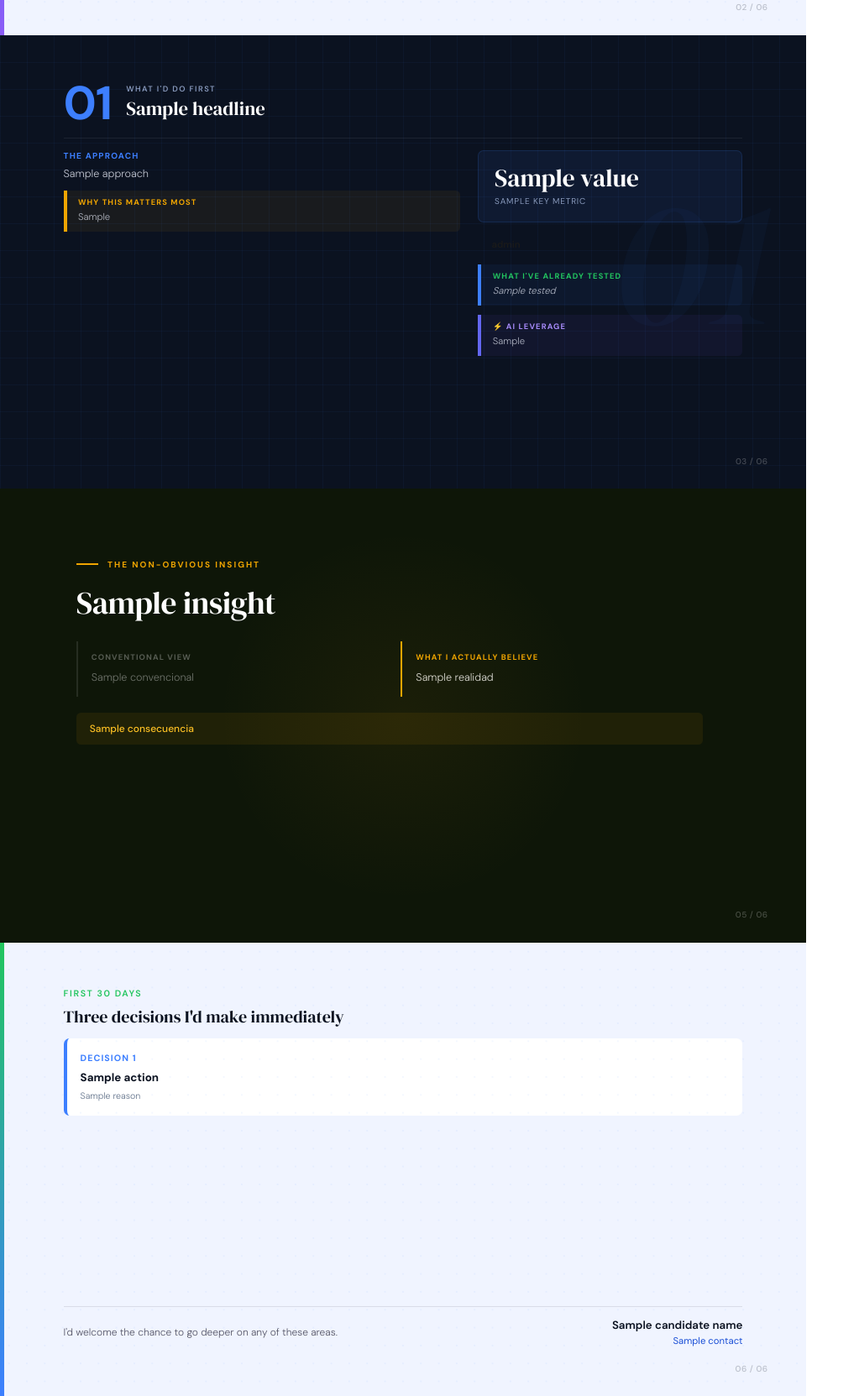
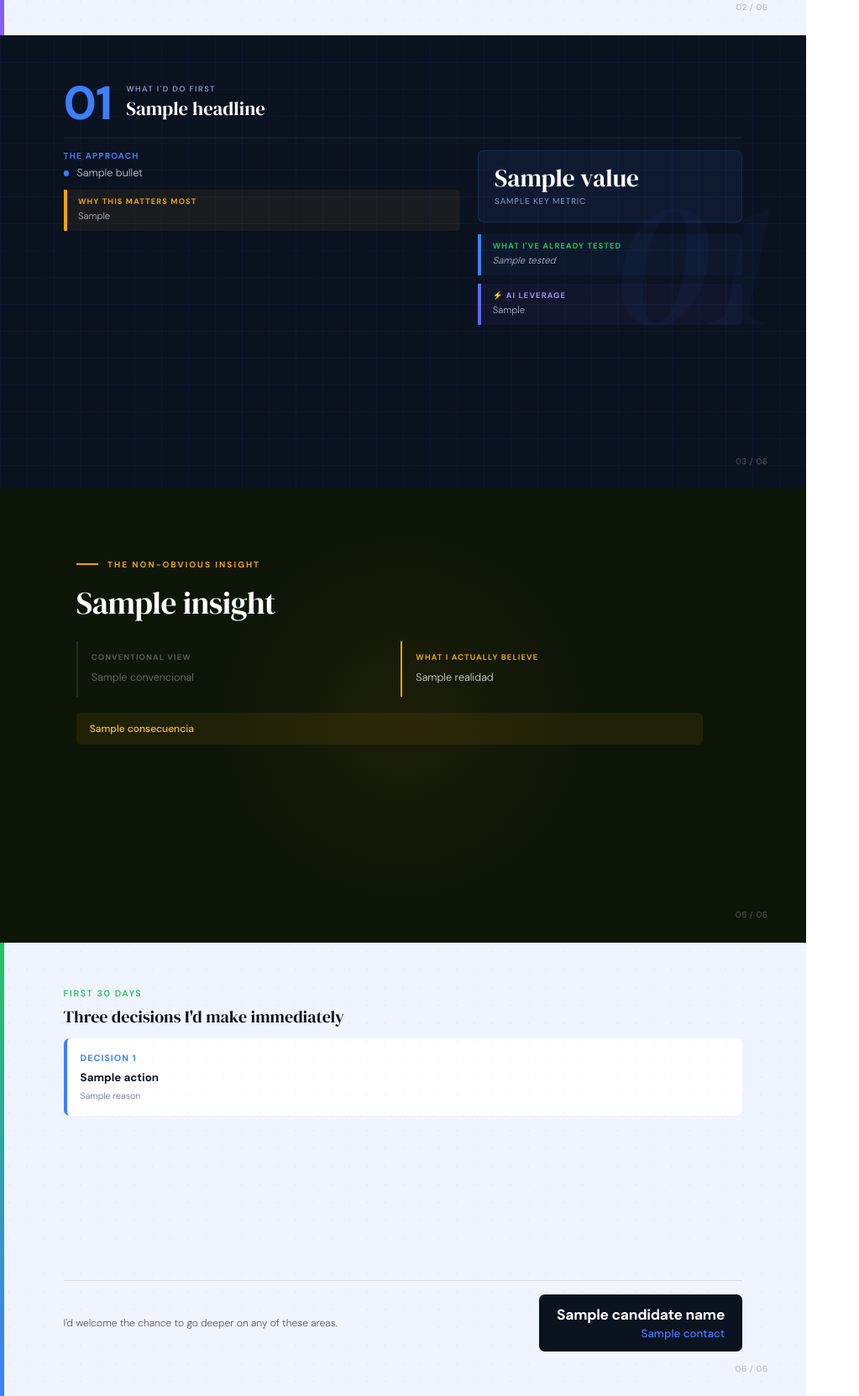
Before and after one commit to otjaime/Case-Study, a FastAPI app: template templates/slides.html in a window 1280 px wide. Shown: the part 1039-2702 px from the top of the page at 84% size, without its empty margins (0-1023 px from the left). Run offline with FastAPI, Linux system fonts and the light colour scheme; the template is opened without the code that fills it: most values are stand-ins (such as "Sample title", 1, 10 or a date in 2020).

Commit message:
Polish slide deck: approach bullets, remove match badges, enlarge close card
Three presentation fixes from 91/100 feedback:
- Approach: paragraph → 3 short bullets (max 15 words each) with blue dot markers
- Match level: remove orphaned badges from action slides (Experience Match slide gone)
- Close: wrap name/email in dark card (13pt name, 10pt blue email) for visual anchor
Haiku normalization handles old approach format gracefully.

Co-Authored-By: Claude <noreply@anthropic.com>

```diff
--- a/deck.py
+++ b/deck.py
@@ -563,11 +563,14 @@ Respond ONLY with valid JSON matching this schema:
   "actions": [
     {{
       "headline": "the PROBLEM being solved — active voice, max 8 words",
-      "approach": "3-4 sentence paragraph: what you'd build/change/launch and in what sequence. Be specific — name channels, tools, frameworks.",
+      "approach_bullets": [
+        "Bullet 1: what to build/change — max 15 words. Name the channel, tool, or framework.",
+        "Bullet 2: second move — max 15 words. Name the mechanism or metric.",
+        "Bullet 3: validation step — max 15 words. Name the timeline or expected outcome."
+      ],
       "por_que": "one sentence: what happens to the business if this isn't fixed. Consequence framing — name the metric that degrades.",
       "tested": "one sentence: candidate's prior experience evidence. Format: 'At [Company], [action] → [result]'. Empty string ONLY if truly no evidence.",
       "ai_callout": "one sentence: [AI tool/category] for [specific use case] → [expected impact]. Empty string only if no AI angle applies.",
-      "match_level": "alto | medio | bajo | ninguno",
       "key_metric": {{
         "value": "the single most important number for this problem",
         "label": "what it measures (max 5 words)"
@@ -594,13 +597,11 @@ EXTRACTION RULES:
 - actions: extract exactly 2 (the two most impactful problems). The headline must be the
   PROBLEM being solved, not the deliverable. ORDERING: preserve the document's order — the
   problem with the most severe near-term business consequences comes first.
-- approach: write as a paragraph (3-4 sentences), NOT bullet points. Describe what to build,
-  which channels/tools/frameworks to use, and in what sequence. This is the main body of
-  the slide — it needs to feel like a concrete plan of attack.
+- approach_bullets: exactly 3 items. Each is one concrete action (max 15 words).
+  NOT prose sentences — shorthand like "Deploy geo-holdout tests across top 5 DMAs for incrementality."
+  Each bullet should layer a different dimension: channel/tool, mechanism/metric, timeline/outcome.
 - por_que: frame as consequence of NOT acting. "Without this, [metric] degrades by [amount]."
   NOT "This will improve [metric]."
-- match_level: concrete past results = "alto", methodology transfer = "medio",
-  adjacent experience = "bajo", benchmarks/reasoning only = "ninguno".
 - tested: extract SPECIFIC past experience. Look for "What I've already tested",
   "Related experience", or any sentence citing a company name + action + result.
   This is critical for credibility — search thoroughly.
@@ -682,6 +683,12 @@ async def _condense_for_slides(markdown: str, jd_text: str = "") -> dict | None:
                         console.print(f"  [yellow]Warning: action {i+1} has no tested evidence[/yellow]")
                     if not act.get("ai_callout"):
                         console.print(f"  [yellow]Warning: action {i+1} has no ai_callout[/yellow]")
+                    # Normalize: if Haiku returned old "approach" string, split into bullets
+                    if "approach_bullets" not in act and "approach" in act:
+                        sentences = re.split(r'(?<=[.!?])\s+', act["approach"])
+                        act["approach_bullets"] = [_truncate_words(s, 15) for s in sentences[:3]]
+                    if not isinstance(act.get("approach_bullets"), list):
+                        act["approach_bullets"] = [str(act.get("approach_bullets", ""))]
                 return result
 
             console.print(f"  [yellow]Slide JSON parse failed (attempt {attempt + 1})[/yellow]")
@@ -736,8 +743,8 @@ def _fallback_slide_extraction(markdown: str) -> dict:
 
     actions = []
     for sol in sections.get("solutions", [])[:2]:
-        # Build approach paragraph from body text (first substantial lines)
-        approach_lines = []
+        # Build approach bullets from body text (first 3 substantial lines)
+        approach_bullets = []
         for line in sol["body"].split("\n"):
             s = line.strip()
             if not s or s.startswith(("#", ">", "---", "***", "___", "|")):
@@ -746,10 +753,11 @@ def _fallback_slide_extraction(markdown: str) -> dict:
             s = re.sub(r'^[-•*]\s+|^\d+\.\s+', '', s)
             s = re.sub(r'\*\*|__|[*_]', '', s).strip()
             if len(s) > 10:
-                approach_lines.append(s)
-            if len(approach_lines) >= 4:
+                approach_bullets.append(_truncate_words(s, 15))
+            if len(approach_bullets) >= 3:
                 break
-        approach = ' '.join(approach_lines) if approach_lines else sol["title"]
+        if not approach_bullets:
+            approach_bullets = [sol["title"][:80]]
 
         # Try to extract a key metric from the solution body
         key_metric = {"value": "", "label": ""}
@@ -759,11 +767,10 @@ def _fallback_slide_extraction(markdown: str) -> dict:
 
         actions.append({
             "headline": sol["title"][:60],
-            "approach": _truncate_words(approach, 60),
+            "approach_bullets": approach_bullets,
             "por_que": "",
             "tested": "",
             "ai_callout": "",
-            "match_level": "",
             "key_metric": key_metric,
         })
 
--- a/templates/slides.html
+++ b/templates/slides.html
@@ -290,6 +290,26 @@ body {
   color: var(--white);
   font-weight: 600;
 }
+.action-bullets { list-style: none; padding: 0; margin: 0; }
+.action-bullet-item {
+  font-size: 9.5pt;
+  color: rgba(240,244,255,0.8);
+  line-height: 1.45;
+  font-weight: 300;
+  padding-left: 12pt;
+  position: relative;
+  margin-bottom: 5pt;
+}
+.action-bullet-item::before {
+  content: "";
+  position: absolute;
+  left: 0;
+  top: 5pt;
+  width: 5pt;
+  height: 5pt;
+  border-radius: 50%;
+  background: var(--blue);
+}
 
 /* Por qué (consequence framing) */
 .por-que-box {
@@ -381,35 +401,6 @@ body {
   text-transform: uppercase;
   letter-spacing: 0.08em;
 }
-
-.match-indicator {
-  font-size: 8.5pt;
-  font-weight: 600;
-  padding: 4pt 0;
-  display: flex;
-  align-items: center;
-}
-.match-dot {
-  display: inline-block;
-  width: 7pt;
-  height: 7pt;
-  border-radius: 50%;
-  margin-right: 5pt;
-}
-.match-alto .match-dot { background: var(--green); }
-.match-alto { color: var(--green); }
-.match-medio .match-dot { background: var(--amber); }
-.match-medio { color: var(--amber); }
-.match-bajo .match-dot { background: #fb923c; }
-.match-bajo { color: #fb923c; }
-.match-ninguno .match-dot { background: var(--muted); }
-.match-ninguno { color: var(--muted); }
-
-/* Match-level top accent on action slides */
-.action-accent-alto { border-top: 3pt solid var(--green); }
-.action-accent-medio { border-top: 3pt solid var(--amber); }
-.action-accent-bajo { border-top: 3pt solid #fb923c; }
-.action-accent-ninguno { border-top: 3pt solid var(--muted); }
 
 /* Background number watermark */
 .action-num-bg {
@@ -574,33 +565,38 @@ body {
 }
 .close-bar {
   position: absolute;
-  bottom: 44pt;
+  bottom: 14mm;
   left: 20mm;
   right: 20mm;
   display: flex;
   align-items: center;
   justify-content: space-between;
-  padding-top: 10pt;
+  padding-top: 12pt;
   border-top: 1px solid rgba(11,18,32,0.1);
 }
 .close-text {
   font-size: 9pt;
   color: #556;
   font-weight: 300;
-  max-width: 340pt;
+  max-width: 300pt;
   line-height: 1.4;
 }
-.close-name {
-  font-size: 10pt;
-  font-weight: 600;
-  color: var(--dark);
+.close-card {
+  background: var(--dark);
+  border-radius: 5pt;
+  padding: 10pt 16pt;
   text-align: right;
 }
+.close-name {
+  font-size: 13pt;
+  font-weight: 700;
+  color: var(--white);
+  letter-spacing: -0.2pt;
+}
 .close-email {
-  font-size: 8.5pt;
-  color: var(--blue2);
-  font-weight: 400;
-  text-align: right;
+  font-size: 10pt;
+  color: var(--blue);
+  font-weight: 500;
   margin-top: 2pt;
 }
 </style>
@@ -656,7 +652,7 @@ body {
 <!-- SLIDES 3 & 4: Action slides                                       -->
 <!-- ================================================================ -->
 {% for action in slide_data.actions[:2] %}
-<div class="slide slide-action{% if action.match_level %} action-accent-{{ action.match_level }}{% endif %}">
+<div class="slide slide-action">
   <div class="pattern-grid"></div>
   <div class="action-num-bg">{{ "%02d"|format(loop.index) }}</div>
   <div class="action-header">
@@ -669,7 +665,16 @@ body {
   <div class="action-divider"></div>
   <div class="action-body">
     <div class="action-left">
-      {% if action.approach %}
+      {% if action.approach_bullets %}
+      <div class="action-block">
+        <div class="action-block-label">The Approach</div>
+        <ul class="action-bullets">
+          {% for bullet in action.approach_bullets %}
+          <li class="action-bullet-item">{{ bullet }}</li>
+          {% endfor %}
+        </ul>
+      </div>
+      {% elif action.approach %}
       <div class="action-block">
         <div class="action-block-label">The Approach</div>
         <div class="action-block-text">{{ action.approach }}</div>
@@ -687,12 +692,6 @@ body {
       <div class="metric-card">
         <div class="metric-value">{{ action.key_metric.value }}</div>
         <div class="metric-label">{{ action.key_metric.label }}</div>
-      </div>
-      {% endif %}
-      {% if action.match_level %}
-      <div class="match-indicator match-{{ action.match_level }}">
-        <span class="match-dot"></span>
-        {{ action.match_level | replace('alto','Strong Match') | replace('medio','Method Match') | replace('bajo','Adjacent') | replace('ninguno','Reasoning Only') }}
       </div>
       {% endif %}
       {% if action.tested %}
@@ -776,7 +775,7 @@ body {
   {% endif %}
   <div class="close-bar">
     <div class="close-text">I'd welcome the chance to go deeper on any of these areas.</div>
-    <div>
+    <div class="close-card">
       <div class="close-name">{{ candidate_name }}</div>
       {% if contact %}<div class="close-email">{{ contact }}</div>{% endif %}
     </div>
```
